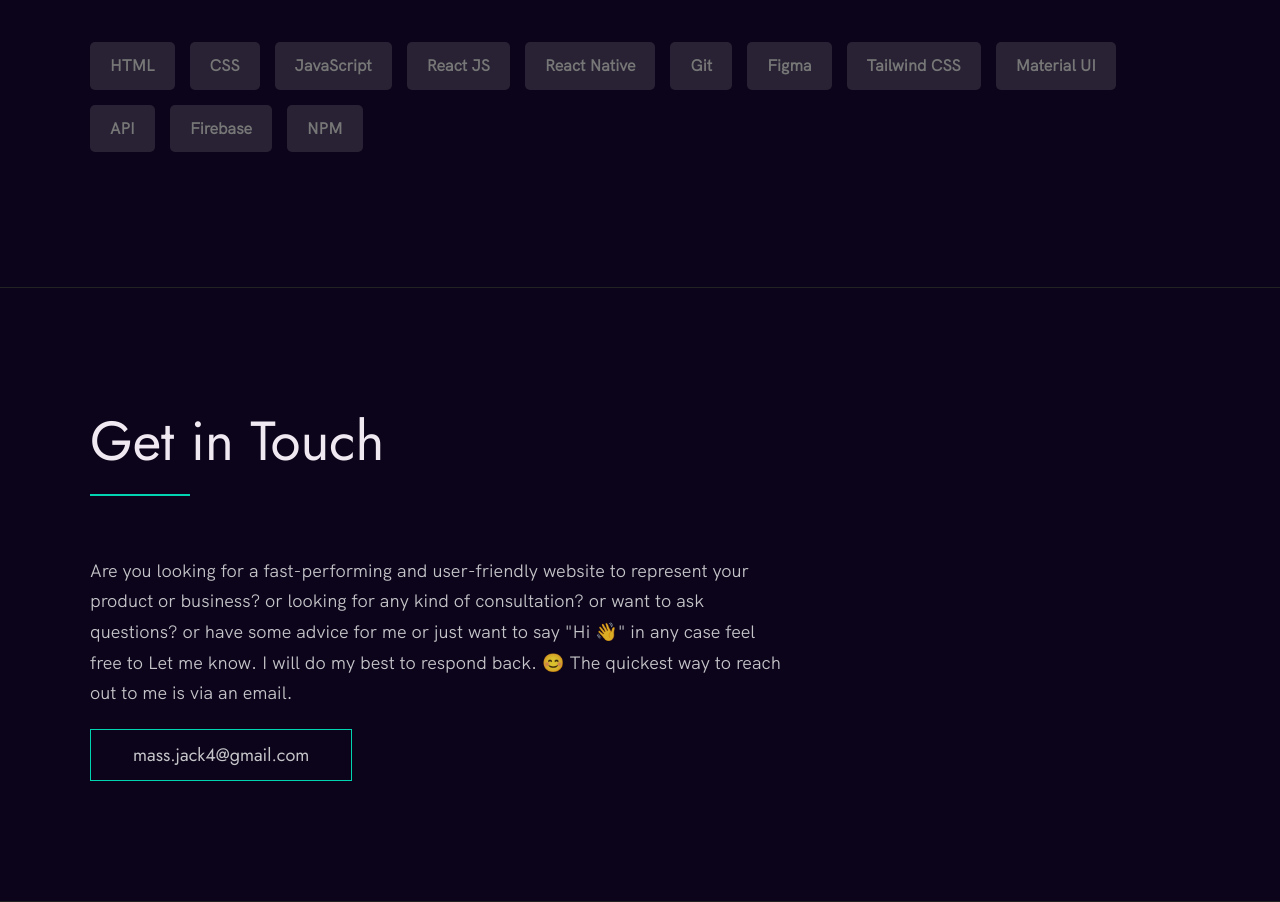
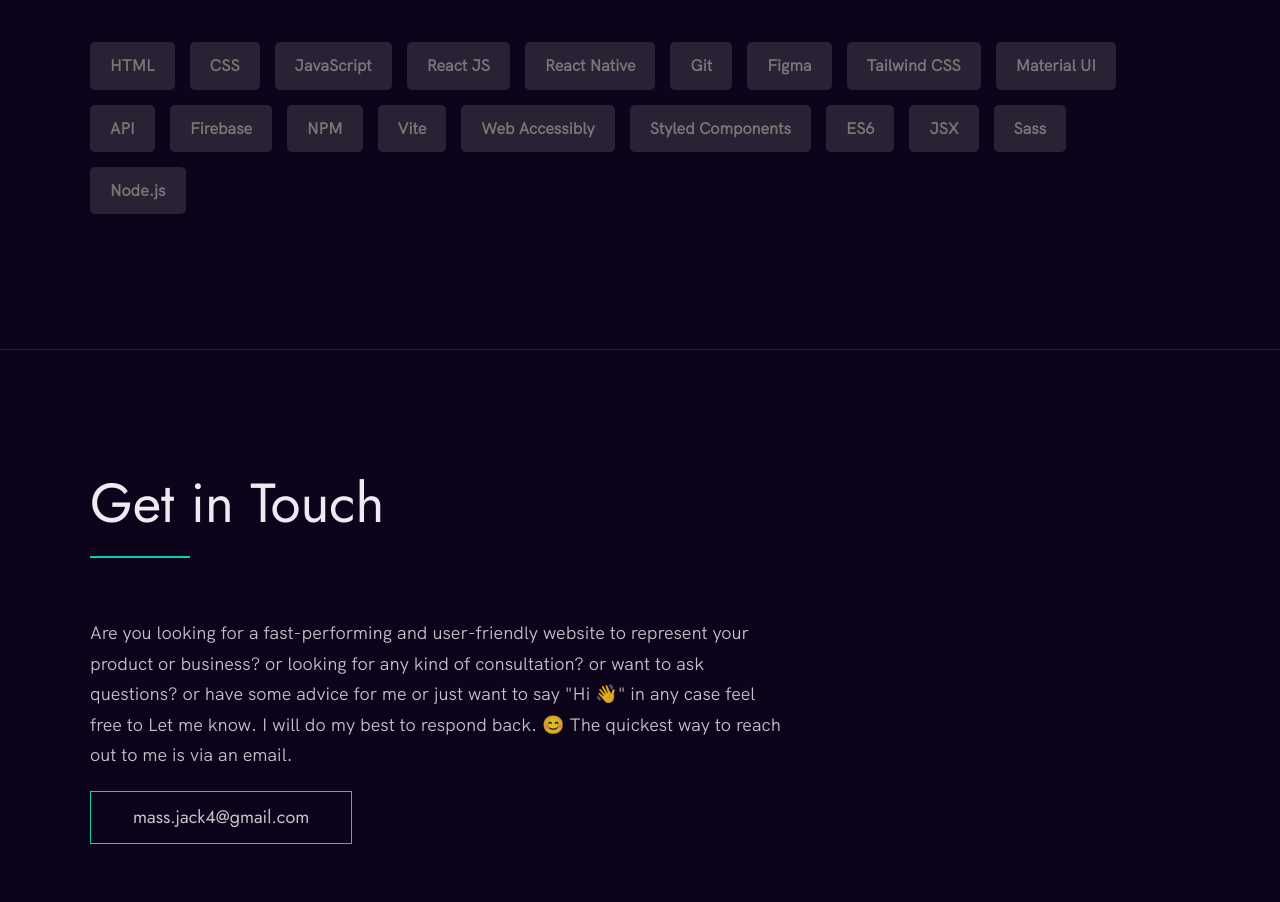
Before and after one commit to massjack1/my-portfolio, a website built with Vite: page index.html in a window 1280 px wide. Shown: the part 4637-5539 px from the top of the page. Built offline with nearby package versions, Linux system fonts and the light colour scheme.

Commit message:
Add more skills

```diff
--- a/index.html
+++ b/index.html
@@ -227,6 +227,13 @@
             <div class="skills__skill">API</div>
             <div class="skills__skill">Firebase</div>
             <div class="skills__skill">NPM</div>
+            <div class="skills__skill">Vite</div>
+            <div class="skills__skill">Web Accessibly</div>
+            <div class="skills__skill">Styled Components</div>
+            <div class="skills__skill">ES6</div>
+            <div class="skills__skill">JSX</div>
+            <div class="skills__skill">Sass</div>
+            <div class="skills__skill">Node.js</div>
           </div>
       </div>
       </div>
```
